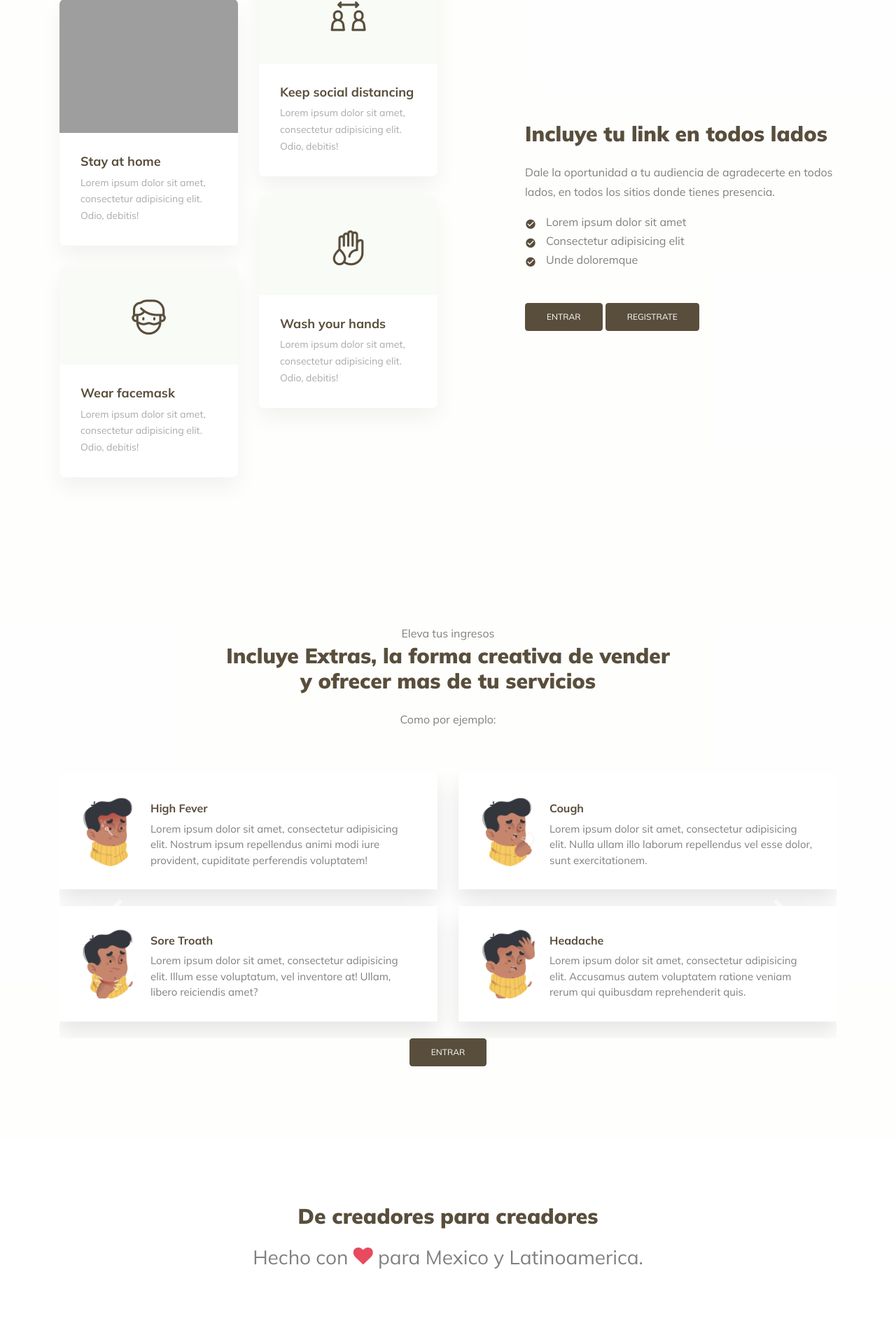
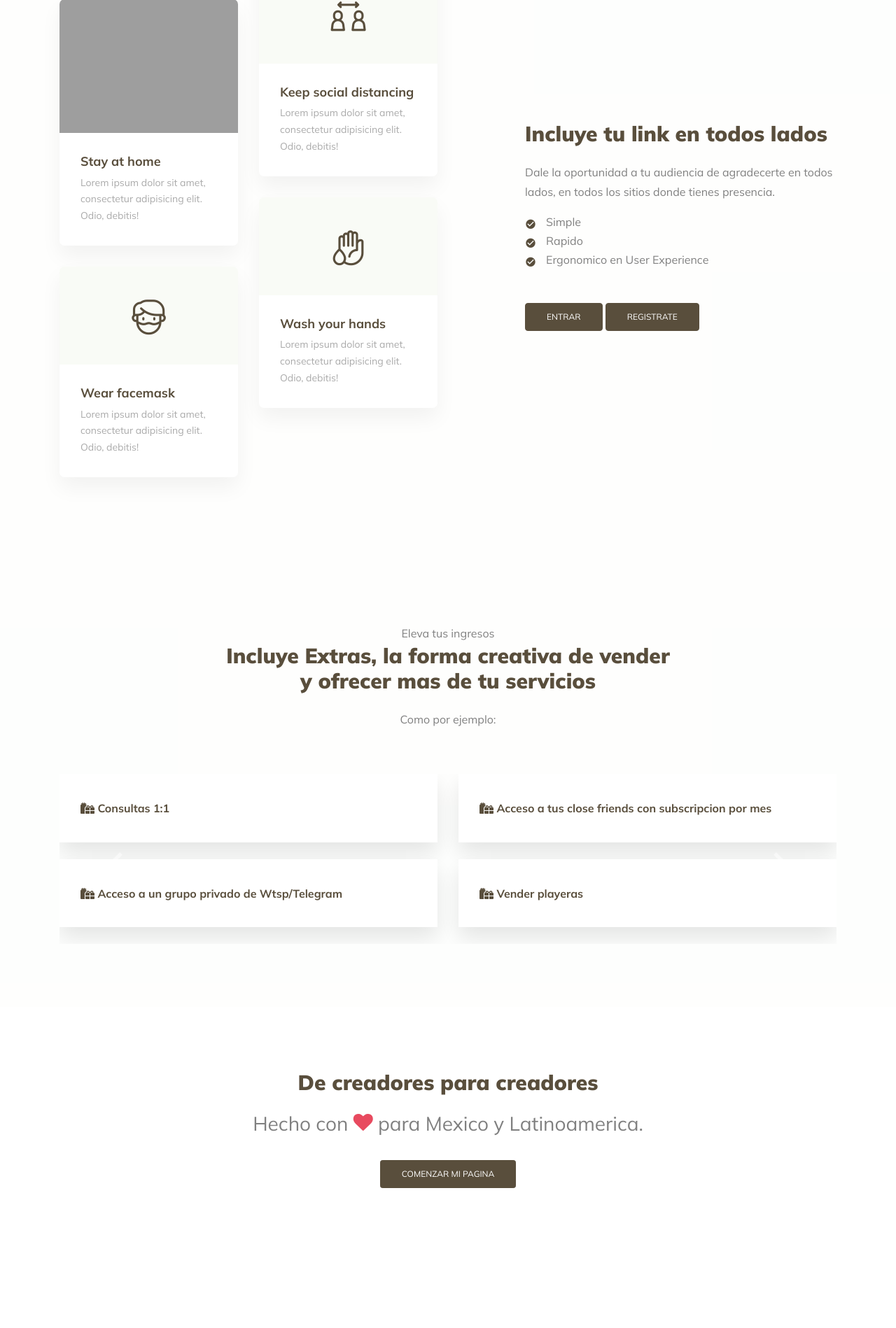
Before and after one commit to tonatiuh19/eco_regcoffee, a PHP site: page / in a window 1280 px wide. Shown: the part 1390-3288 px from the top of the page at 70% size. Run offline with PHP 8.4, Linux system fonts and the light colour scheme; data that the repository does not hold is empty; some web fonts are replaced; grey boxes are pictures that could not be loaded.

Commit message:
index bugs and styling

```diff
--- a/css/style.css
+++ b/css/style.css
@@ -604,12 +604,12 @@ body:after {
   .hero-v1 .subheading {
     font-size: 12px;
     text-transform: uppercase;
-    color: rgba(156, 147, 135, 0.5);
+    color: rgba(156, 135, 135, 0.5);
     letter-spacing: .1rem;
     font-weight: 900; }
   .hero-v1 .illustration {
     position: relative;
-    margin-top: -100px;
+    margin-top: -110px;
     position: absolute; }
   .hero-v1 .illustration-2 {
     position: relative;
--- a/index.php
+++ b/index.php
@@ -234,9 +234,9 @@ if (isset($_SESSION['uname'])){
             <h2 class="section-heading mb-4">Incluye tu link en todos lados</h2>
             <p>Dale la oportunidad a tu audiencia de agradecerte en todos lados, en todos los sitios donde tienes presencia.</p>
             <ul class="list-check list-unstyled mb-5">
-              <li>Lorem ipsum dolor sit amet</li>
-              <li>Consectetur adipisicing elit</li>
-              <li>Unde doloremque</li>
+              <li>Simple</li>
+              <li>Rapido</li>
+              <li>Ergonomico en User Experience</li>
             </ul>
 
             <p><a href="#" class="btn btn-primary">Entrar</a> <a href="#" class="btn btn-primary">Registrate</a></p>
@@ -262,46 +262,38 @@ if (isset($_SESSION['uname'])){
               <div class="row">
                 <div class="col-lg-6 mb-4">
                   <div class="symptom d-flex">
-                    <div class="img">
-                      <img src="images/symptom_high-fever.png" alt="Image" class="img-fluid">
-                    </div>
+
                     <div class="text">
-                      <h3>High Fever</h3>
-                      <p> Lorem ipsum dolor sit amet, consectetur adipisicing elit. Nostrum ipsum repellendus animi modi iure provident, cupiditate perferendis voluptatem!</p>
+
+                      <p><h3><i class="fas fa-gifts"></i> Consultas 1:1</h3></p>
                     </div>
                   </div>
                 </div>
                 <div class="col-lg-6 mb-4">
                   <div class="symptom d-flex">
-                    <div class="img">
-                      <img src="images/symptom_cough.png" alt="Image" class="img-fluid">
-                    </div>
+
                     <div class="text">
-                      <h3>Cough</h3>
-                      <p> Lorem ipsum dolor sit amet, consectetur adipisicing elit. Nulla ullam illo laborum repellendus vel esse dolor, sunt exercitationem.</p>
+
+                      <p><h3><i class="fas fa-gifts"></i> Acceso a tus close friends con subscripcion por mes</h3></p>
                     </div>
                   </div>
                 </div>
                 <div class="col-lg-6 mb-4">
                   <div class="symptom d-flex">
-                    <div class="img">
-                      <img src="images/symptom_sore-troath.png" alt="Image" class="img-fluid">
-                    </div>
+
                     <div class="text">
-                      <h3>Sore Troath</h3>
-                      <p> Lorem ipsum dolor sit amet, consectetur adipisicing elit. Illum esse voluptatum, vel inventore at! Ullam, libero reiciendis amet?</p>
+
+                      <p><h3><i class="fas fa-gifts"></i> Acceso a un grupo privado de Wtsp/Telegram</h3></p>
                     </div>
                   </div>
                 </div>
 
                 <div class="col-lg-6 mb-4">
                   <div class="symptom d-flex">
-                    <div class="img">
-                      <img src="images/symptom_headache.png" alt="Image" class="img-fluid">
-                    </div>
+
                     <div class="text">
-                      <h3>Headache</h3>
-                      <p> Lorem ipsum dolor sit amet, consectetur adipisicing elit. Accusamus autem voluptatem ratione veniam rerum qui quibusdam reprehenderit quis.</p>
+
+                      <p><h3><i class="fas fa-gifts"></i> Vender playeras</h3></p>
                     </div>
                   </div>
                 </div>
@@ -311,46 +303,38 @@ if (isset($_SESSION['uname'])){
               <div class="row">
                 <div class="col-lg-6 mb-4">
                   <div class="symptom d-flex">
-                    <div class="img">
-                      <img src="images/symptom_high-fever.png" alt="Image" class="img-fluid">
-                    </div>
+
                     <div class="text">
-                      <h3>High Fever</h3>
-                      <p> Lorem ipsum dolor sit amet, consectetur adipisicing elit. Nostrum ipsum repellendus animi modi iure provident, cupiditate perferendis voluptatem!</p>
+
+                      <p><h3><i class="fas fa-gifts"></i> Post en twitter</h3></p>
                     </div>
                   </div>
                 </div>
                 <div class="col-lg-6 mb-4">
                   <div class="symptom d-flex">
-                    <div class="img">
-                      <img src="images/symptom_cough.png" alt="Image" class="img-fluid">
-                    </div>
+
                     <div class="text">
-                      <h3>Cough</h3>
-                      <p> Lorem ipsum dolor sit amet, consectetur adipisicing elit. Nulla ullam illo laborum repellendus vel esse dolor, sunt exercitationem.</p>
+
+                      <p><h3><i class="fas fa-gifts"></i> Story en instagram</h3></p>
                     </div>
                   </div>
                 </div>
                 <div class="col-lg-6 mb-4">
                   <div class="symptom d-flex">
-                    <div class="img">
-                      <img src="images/symptom_sore-troath.png" alt="Image" class="img-fluid">
-                    </div>
+
                     <div class="text">
-                      <h3>Sore Troath</h3>
-                      <p> Lorem ipsum dolor sit amet, consectetur adipisicing elit. Illum esse voluptatum, vel inventore at! Ullam, libero reiciendis amet?</p>
+
+                      <p><h3><i class="fas fa-gifts"></i> Ebooks</h3></p>
                     </div>
                   </div>
                 </div>
 
                 <div class="col-lg-6 mb-4">
                   <div class="symptom d-flex">
-                    <div class="img">
-                      <img src="images/symptom_headache.png" alt="Image" class="img-fluid">
-                    </div>
+
                     <div class="text">
-                      <h3>Headache</h3>
-                      <p> Lorem ipsum dolor sit amet, consectetur adipisicing elit. Accusamus autem voluptatem ratione veniam rerum qui quibusdam reprehenderit quis.</p>
+
+                      <p><h3 class="text-danger">Y lo que a ti se te ocurra...</h3></p>
                     </div>
                   </div>
                 </div>
@@ -368,11 +352,11 @@ if (isset($_SESSION['uname'])){
           </a>
         </div>
 
-        <div class="row justify-content-md-center">
+        <!--<div class="row justify-content-md-center">
             <p>
               <a href="#" class="btn btn-primary">Entrar</a>
             </p>
-        </div>
+        </div>-->
       </div>
     </div>
 
@@ -382,7 +366,8 @@ if (isset($_SESSION['uname'])){
         <div class="row mb-5">
           <div class="col-lg-7 mx-auto text-center">
             <h2 class="mb-4 section-heading">De creadores para creadores</h2>
-            <h3>Hecho con <i class="icon-heart text-danger" aria-hidden="true"></i> para Mexico y Latinoamerica.</h3>
+            <h3>Hecho con <i class="icon-heart text-danger" aria-hidden="true"></i> para Mexico y Latinoamerica.</h3><br>
+            <p><a href="#" class="btn btn-primary btn-sm">Comenzar mi pagina</a></p>
           </div>
         </div>
       </div>
```
